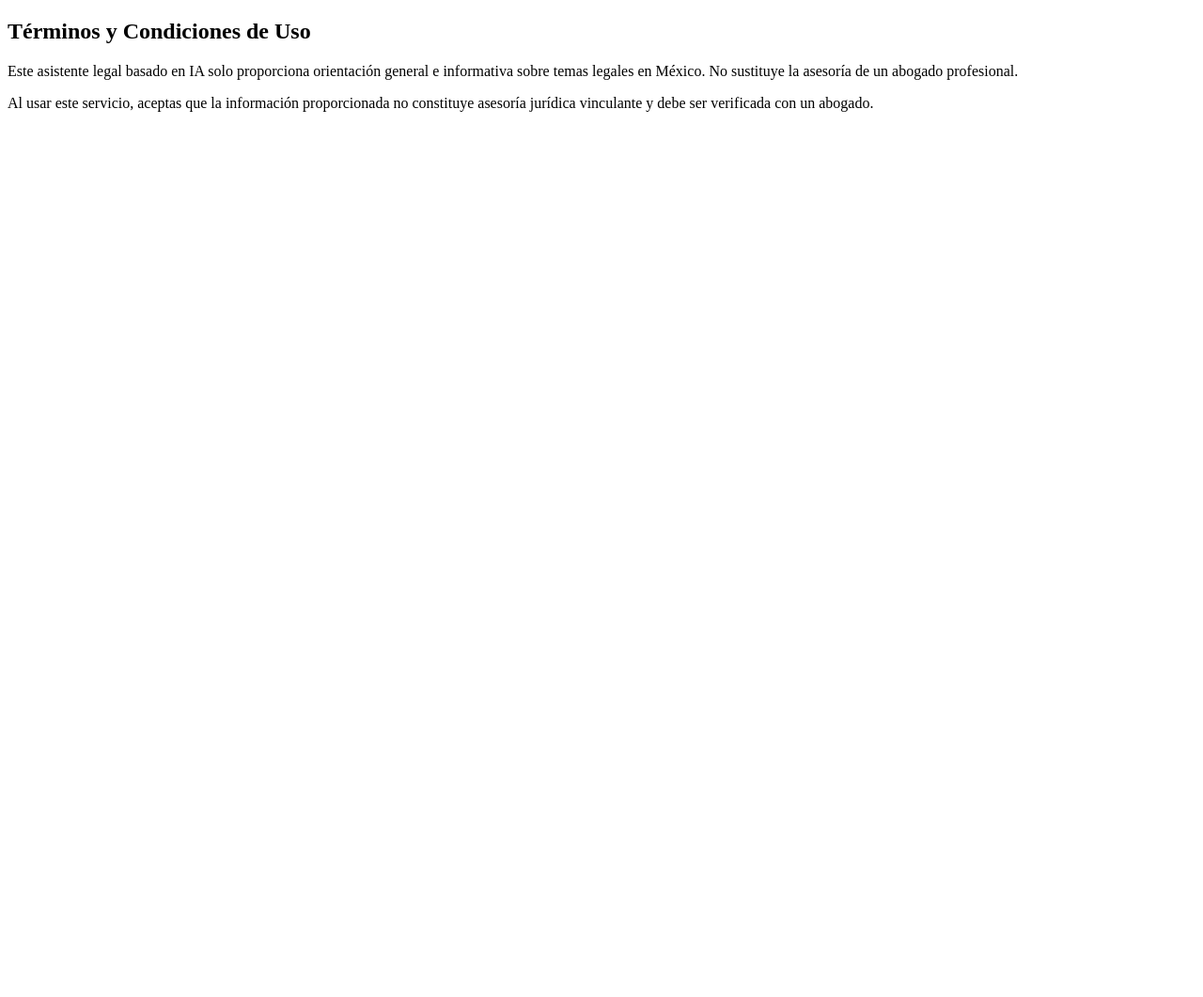
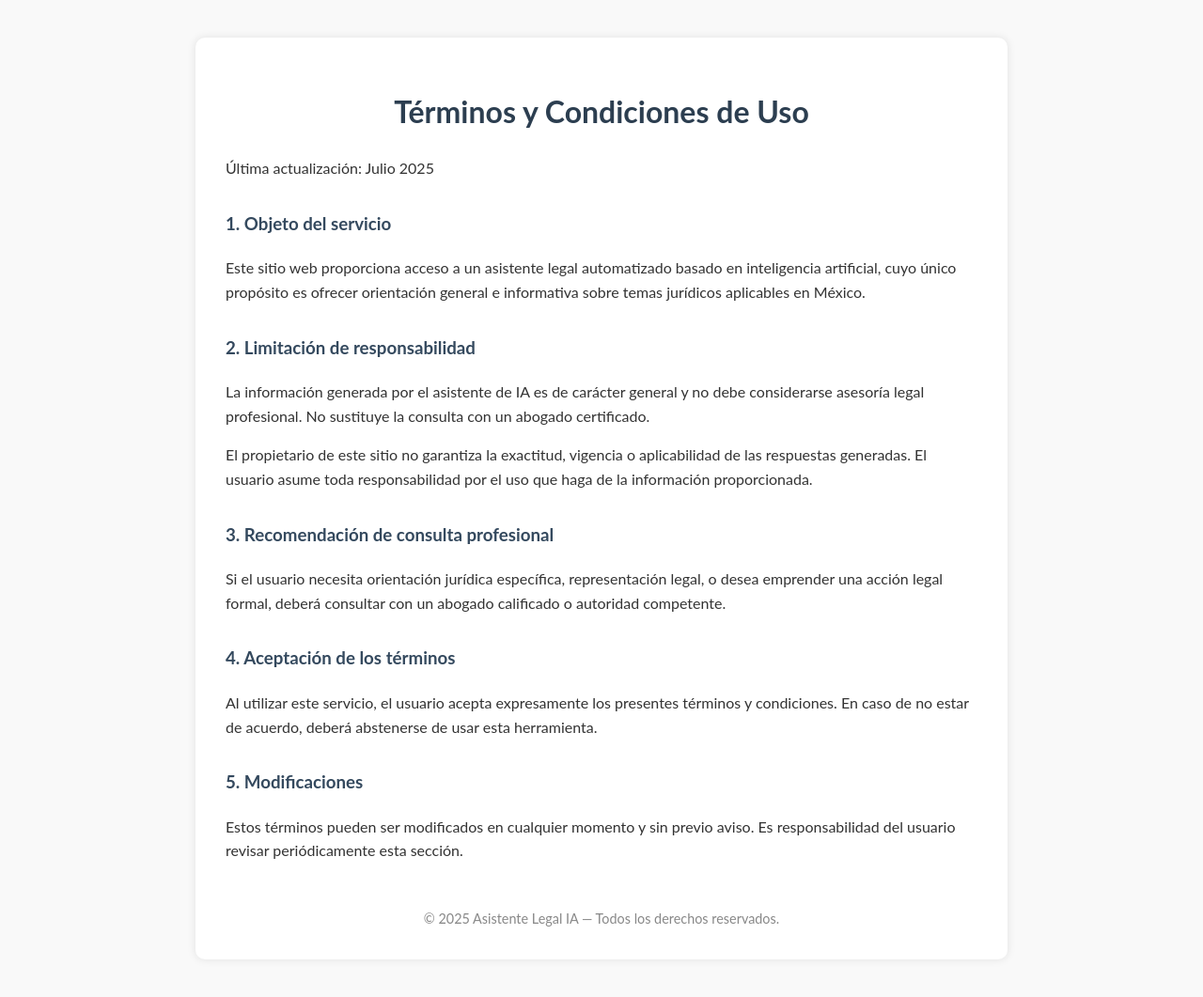
Before and after one commit to ArturoRS0102/Abogado_AI, a Flask app: page /terminos_condiciones in a window 1280 px wide. Shown: the whole page at 94% size. Before the commit the page ends 119 px from the top, so only its background shows below. Run offline with Flask 3, Linux system fonts and the light colour scheme.

Commit message:
se mejora pantalla de términos y condiciones

```diff
--- a/templates/terminos_condiciones.html
+++ b/templates/terminos_condiciones.html
@@ -3,16 +3,90 @@
 <head>
   <meta charset="UTF-8">
   <title>Términos y Condiciones</title>
+  <meta name="viewport" content="width=device-width, initial-scale=1.0">
+  <style>
+    body {
+      font-family: 'Lato', sans-serif;
+      background-color: #f9f9f9;
+      padding: 2rem;
+      color: #333;
+      line-height: 1.6;
+    }
+
+    .container {
+      max-width: 800px;
+      margin: auto;
+      background: white;
+      padding: 2rem;
+      border-radius: 10px;
+      box-shadow: 0 0 10px rgba(0,0,0,0.1);
+    }
+
+    h1, h2 {
+      color: #2c3e50;
+      text-align: center;
+    }
+
+    h3 {
+      margin-top: 2rem;
+      color: #34495e;
+    }
+
+    p {
+      margin: 1rem 0;
+    }
+
+    ul {
+      margin-left: 1.5rem;
+    }
+
+    .footer {
+      text-align: center;
+      margin-top: 3rem;
+      font-size: 0.9rem;
+      color: #888;
+    }
+  </style>
 </head>
 <body>
-  <h2>Términos y Condiciones de Uso</h2>
+
+<div class="container">
+  <h1>Términos y Condiciones de Uso</h1>
+
+  <p>Última actualización: Julio 2025</p>
+
+  <h3>1. Objeto del servicio</h3>
   <p>
-    Este asistente legal basado en IA solo proporciona orientación general e informativa sobre temas legales en México.
-    No sustituye la asesoría de un abogado profesional.
+    Este sitio web proporciona acceso a un asistente legal automatizado basado en inteligencia artificial, cuyo único propósito es ofrecer orientación general e informativa sobre temas jurídicos aplicables en México.
+  </p>
+
+  <h3>2. Limitación de responsabilidad</h3>
+  <p>
+    La información generada por el asistente de IA es de carácter general y no debe considerarse asesoría legal profesional. No sustituye la consulta con un abogado certificado.
   </p>
   <p>
-    Al usar este servicio, aceptas que la información proporcionada no constituye asesoría jurídica vinculante
-    y debe ser verificada con un abogado.
+    El propietario de este sitio no garantiza la exactitud, vigencia o aplicabilidad de las respuestas generadas. El usuario asume toda responsabilidad por el uso que haga de la información proporcionada.
   </p>
+
+  <h3>3. Recomendación de consulta profesional</h3>
+  <p>
+    Si el usuario necesita orientación jurídica específica, representación legal, o desea emprender una acción legal formal, deberá consultar con un abogado calificado o autoridad competente.
+  </p>
+
+  <h3>4. Aceptación de los términos</h3>
+  <p>
+    Al utilizar este servicio, el usuario acepta expresamente los presentes términos y condiciones. En caso de no estar de acuerdo, deberá abstenerse de usar esta herramienta.
+  </p>
+
+  <h3>5. Modificaciones</h3>
+  <p>
+    Estos términos pueden ser modificados en cualquier momento y sin previo aviso. Es responsabilidad del usuario revisar periódicamente esta sección.
+  </p>
+
+  <div class="footer">
+    © 2025 Asistente Legal IA — Todos los derechos reservados.
+  </div>
+</div>
+
 </body>
 </html>
```
